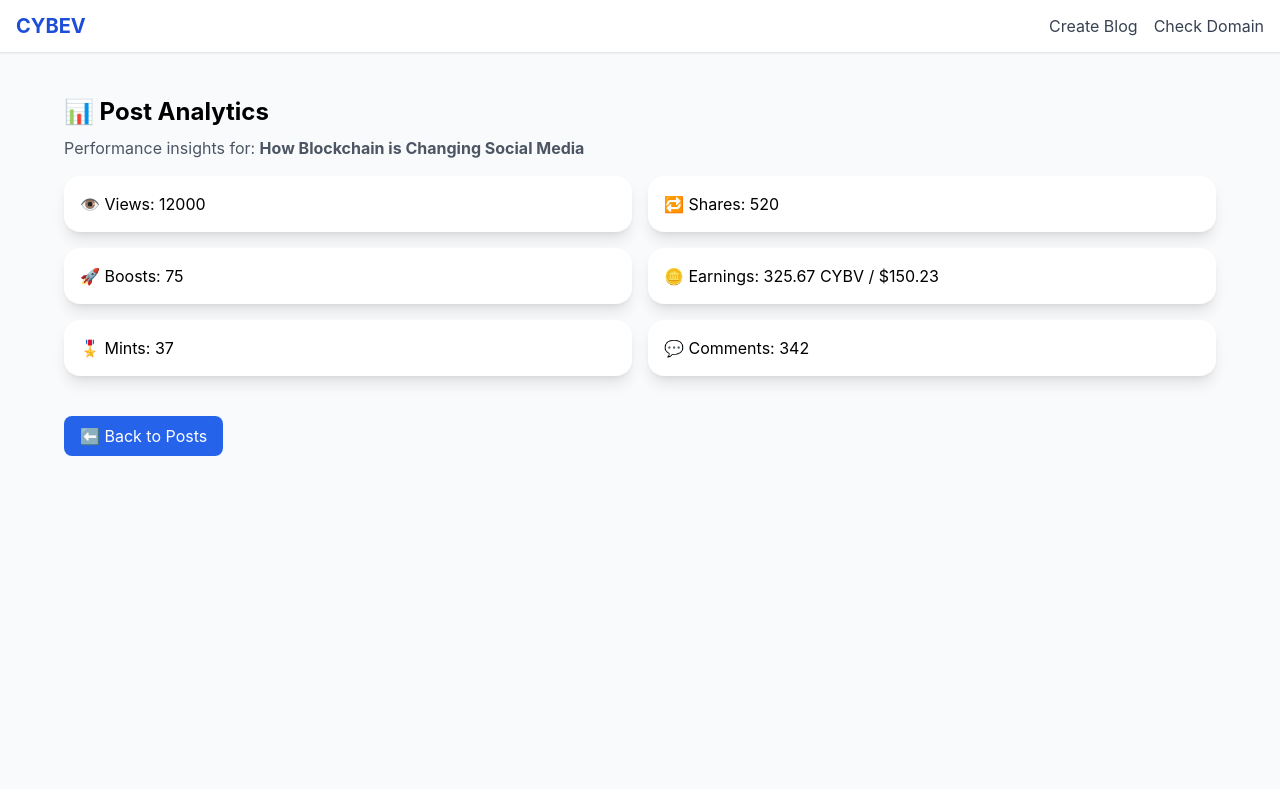
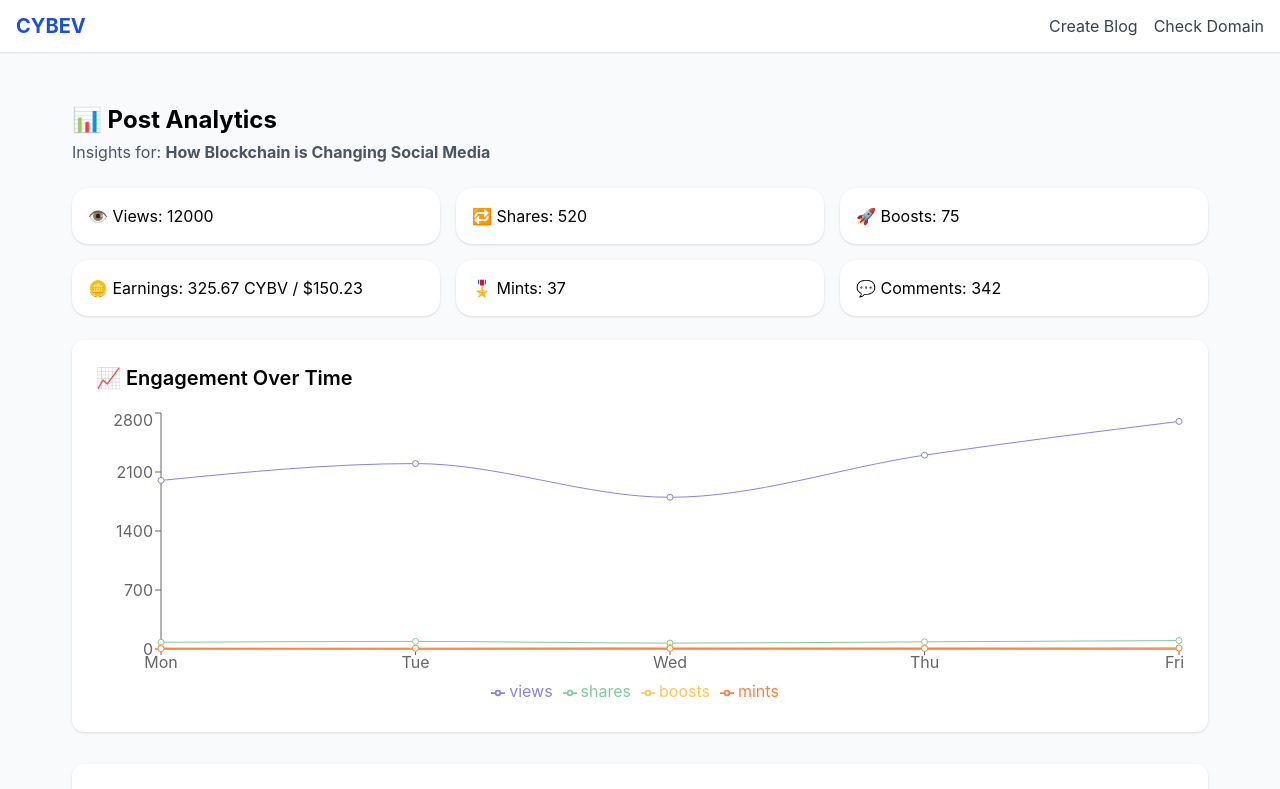
Before and after one commit to cybev1/cybev-frontend, a Next.js app: page /studio/analytics/post/blog123 in a window 1280 px wide. Shown: the top 789 px of the page. Built offline with nearby package versions, Linux system fonts and the light colour scheme.

Commit message:
Add files via upload

```diff
--- a/pages/studio/analytics/post/[postId].jsx
+++ b/pages/studio/analytics/post/[postId].jsx
@@ -1,17 +1,19 @@
 
 import React, { useEffect, useState } from 'react';
 import { useRouter } from 'next/router';
+import { LineChart, Line, XAxis, YAxis, Tooltip, Legend, ResponsiveContainer, BarChart, Bar } from 'recharts';
 
 export default function PostAnalytics() {
   const router = useRouter();
   const { postId } = router.query;
 
   const [data, setData] = useState(null);
+  const [chartData, setChartData] = useState([]);
 
   useEffect(() => {
     if (postId) {
-      // Mock fetch
-      setData({
+      // Simulated API response
+      const mock = {
         title: "How Blockchain is Changing Social Media",
         views: 12000,
         shares: 520,
@@ -20,25 +22,73 @@ export default function PostAnalytics() {
         earnings: { cybv: 325.67, usd: 150.23 },
         comments: 342,
         image: "/sample-post.jpg",
-        postedAt: "2025-06-08T12:30:00Z"
-      });
+        postedAt: "2025-06-08T12:30:00Z",
+        chart: [
+          { day: 'Mon', views: 2000, shares: 80, boosts: 15, mints: 5 },
+          { day: 'Tue', views: 2200, shares: 90, boosts: 10, mints: 8 },
+          { day: 'Wed', views: 1800, shares: 70, boosts: 20, mints: 7 },
+          { day: 'Thu', views: 2300, shares: 85, boosts: 18, mints: 6 },
+          { day: 'Fri', views: 2700, shares: 100, boosts: 12, mints: 11 },
+        ],
+        earningsChart: [
+          { day: 'Mon', usd: 20, cybv: 50 },
+          { day: 'Tue', usd: 30, cybv: 65 },
+          { day: 'Wed', usd: 25, cybv: 70 },
+          { day: 'Thu', usd: 35, cybv: 80 },
+          { day: 'Fri', usd: 40, cybv: 60 },
+        ]
+      };
+      setData(mock);
+      setChartData(mock.chart);
     }
   }, [postId]);
 
   if (!data) return <div className="p-4">Loading analytics...</div>;
 
   return (
-    <div className="p-4">
-      <h1 className="text-2xl font-bold mb-2">📊 Post Analytics</h1>
-      <p className="text-gray-600 mb-4">Performance insights for: <strong>{data.title}</strong></p>
-      <div className="grid grid-cols-2 gap-4 mb-6">
-        <div className="p-4 shadow-lg rounded-2xl bg-white dark:bg-gray-800">👁️ Views: {data.views}</div>
-        <div className="p-4 shadow-lg rounded-2xl bg-white dark:bg-gray-800">🔁 Shares: {data.shares}</div>
-        <div className="p-4 shadow-lg rounded-2xl bg-white dark:bg-gray-800">🚀 Boosts: {data.boosts}</div>
-        <div className="p-4 shadow-lg rounded-2xl bg-white dark:bg-gray-800">🪙 Earnings: {data.earnings.cybv} CYBV / ${data.earnings.usd}</div>
-        <div className="p-4 shadow-lg rounded-2xl bg-white dark:bg-gray-800">🎖️ Mints: {data.mints}</div>
-        <div className="p-4 shadow-lg rounded-2xl bg-white dark:bg-gray-800">💬 Comments: {data.comments}</div>
+    <div className="p-6 max-w-7xl mx-auto">
+      <h1 className="text-2xl font-bold mb-1">📊 Post Analytics</h1>
+      <p className="text-gray-600 mb-6">Insights for: <strong>{data.title}</strong></p>
+
+      <div className="grid grid-cols-2 md:grid-cols-3 gap-4 mb-6">
+        <div className="p-4 shadow rounded-2xl bg-white dark:bg-gray-800">👁️ Views: {data.views}</div>
+        <div className="p-4 shadow rounded-2xl bg-white dark:bg-gray-800">🔁 Shares: {data.shares}</div>
+        <div className="p-4 shadow rounded-2xl bg-white dark:bg-gray-800">🚀 Boosts: {data.boosts}</div>
+        <div className="p-4 shadow rounded-2xl bg-white dark:bg-gray-800">🪙 Earnings: {data.earnings.cybv} CYBV / ${data.earnings.usd}</div>
+        <div className="p-4 shadow rounded-2xl bg-white dark:bg-gray-800">🎖️ Mints: {data.mints}</div>
+        <div className="p-4 shadow rounded-2xl bg-white dark:bg-gray-800">💬 Comments: {data.comments}</div>
       </div>
+
+      <div className="bg-white dark:bg-gray-800 rounded-xl shadow p-6 mb-8">
+        <h2 className="text-xl font-semibold mb-4">📈 Engagement Over Time</h2>
+        <ResponsiveContainer width="100%" height={300}>
+          <LineChart data={chartData}>
+            <XAxis dataKey="day" />
+            <YAxis />
+            <Tooltip />
+            <Legend />
+            <Line type="monotone" dataKey="views" stroke="#8884d8" />
+            <Line type="monotone" dataKey="shares" stroke="#82ca9d" />
+            <Line type="monotone" dataKey="boosts" stroke="#ffc658" />
+            <Line type="monotone" dataKey="mints" stroke="#ff8042" />
+          </LineChart>
+        </ResponsiveContainer>
+      </div>
+
+      <div className="bg-white dark:bg-gray-800 rounded-xl shadow p-6 mb-8">
+        <h2 className="text-xl font-semibold mb-4">📊 Earnings Breakdown</h2>
+        <ResponsiveContainer width="100%" height={300}>
+          <BarChart data={data.earningsChart}>
+            <XAxis dataKey="day" />
+            <YAxis />
+            <Tooltip />
+            <Legend />
+            <Bar dataKey="usd" fill="#8884d8" name="USD" />
+            <Bar dataKey="cybv" fill="#82ca9d" name="CYBV" />
+          </BarChart>
+        </ResponsiveContainer>
+      </div>
+
       <button onClick={() => router.back()} className="mt-4 px-4 py-2 bg-blue-600 text-white rounded-lg hover:bg-blue-700">⬅️ Back to Posts</button>
     </div>
   );
```
